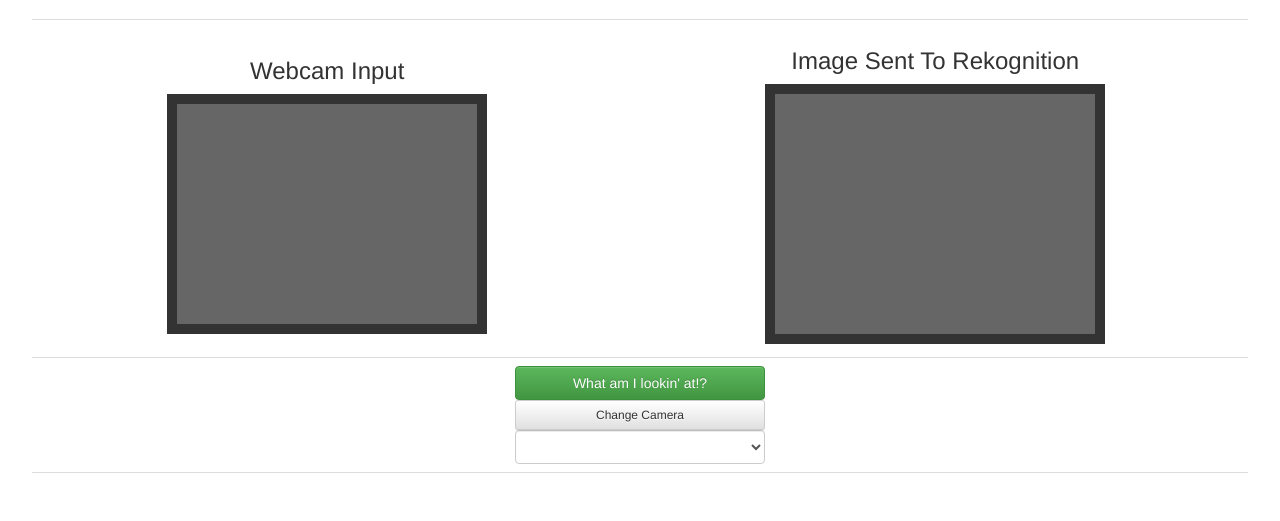
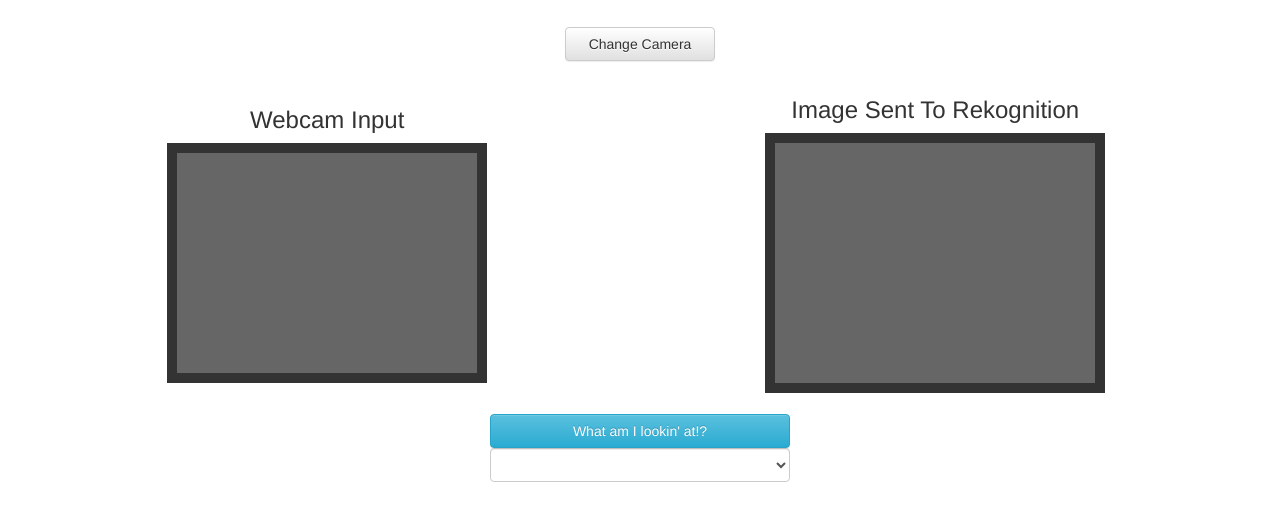
Before and after one commit to samAnnisBrown/LabAuCiel, a Flask app: page /rekognition in a window 1280 px wide. Shown: the part 51-572 px from the top of the page. Run offline with Flask 2, Linux system fonts and the light colour scheme; data that the repository does not hold is empty; parts of the project's set-up code (start-up, migrations or seed data) failed here and were passed over; some libraries are stand-ins or nearby versions.

Commit message:
iOS working?

```diff
--- a/templates/rekognition.html
+++ b/templates/rekognition.html
@@ -1,9 +1,20 @@
 {% extends "root.html" %}
 {% block content %}
+<style>
+    .table>tbody>tr>td,
+    .table>tbody>tr>th {
+        border-top: none;
+    }
+</style>
 <div style="width:95%; display: block; margin-left: auto; margin-right: auto">
     <tbody>
-        <table class="table" style="text-align:center;">
+        <table class="table" style="text-align:center; border-collapse: collapse">
             <tbody>
+                <tr>
+                    <td colspan="2">
+                        <button type="button" class="btn btn-default" onclick=changecamera() style="width: 150px">Change Camera</button>
+                    </td>
+                </tr>
                 <tr>
                     <td style="vertical-align: middle;">
                         <div><h3>Webcam Input</h3></div>
@@ -16,9 +27,8 @@
                 </tr>
                 <tr>
                     <td colspan="2">
-                        <button type="button" class="btn btn-success" onclick=rekognise() style="width: 250px">What am I lookin' at!?</button><br>
-                        <button type="button" class="btn btn-sm btn-default" onclick=changecamera() style="width: 250px">Change Camera</button>
-                        <select class="form-control" id="voice" style="width: 250px; display: block; margin:0 auto;">
+                        <button type="button" class="btn btn-info" onclick=rekognise() style="width: 300px">What am I lookin' at!?</button><br>
+                        <select class="form-control" id="voice" style="width: 300px; display: block; margin:0 auto;">
                             {% for voice in voices %}
                                 {% if voice['Name'] == 'Geraint' %}
                                     <option value='{{ voice['Name'] }}' selected>{{ voice['Name'] }}, {{ voice['LanguageName'] }}, {{ voice['Gender'] }}</option>
@@ -182,7 +192,14 @@ function changecamera() {
     }
 }
 
-window.onorientationchange = function() {
+function doOnOrientationChange() {
+    if (camera_direction = "outside") {
+        constraints = {
+            audio: false,
+            video: { deviceId: { exact: cameras[0]} }
+        }
+        document.getElementById("videoCanvas").innerHTML = "videoinput:"+cameras[0];
+
         video.addEventListener('playing', function() {
             document.getElementById("videoCanvas").width = this.videoWidth;
             document.getElementById("videoCanvas").height = this.videoHeight;
@@ -190,7 +207,30 @@ window.onorientationchange = function() {
             document.getElementById("outputCanvas").width = this.videoWidth - 20;
             document.getElementById("outputCanvas").height = this.videoHeight - 20;
         }, false);
-    };
+
+        navigator.mediaDevices.getUserMedia(constraints).
+          then(handleSuccess).catch(handleError);
+    } else {
+        constraints = {
+            audio: false,
+            video: { deviceId: { exact: cameras[1]} }
+        }
+        document.getElementById("videoCanvas").innerHTML = "videoinput:"+cameras[1];
+
+        video.addEventListener('playing', function() {
+            document.getElementById("videoCanvas").width = this.videoWidth;
+            document.getElementById("videoCanvas").height = this.videoHeight;
+
+            document.getElementById("outputCanvas").width = this.videoWidth - 20;
+            document.getElementById("outputCanvas").height = this.videoHeight - 20;
+        }, false);
+
+        navigator.mediaDevices.getUserMedia(constraints).
+          then(handleSuccess).catch(handleError);
+    }
+}
+
+window.addEventListener('orientationchange', doOnOrientationChange);
 
 </script>
 
```
